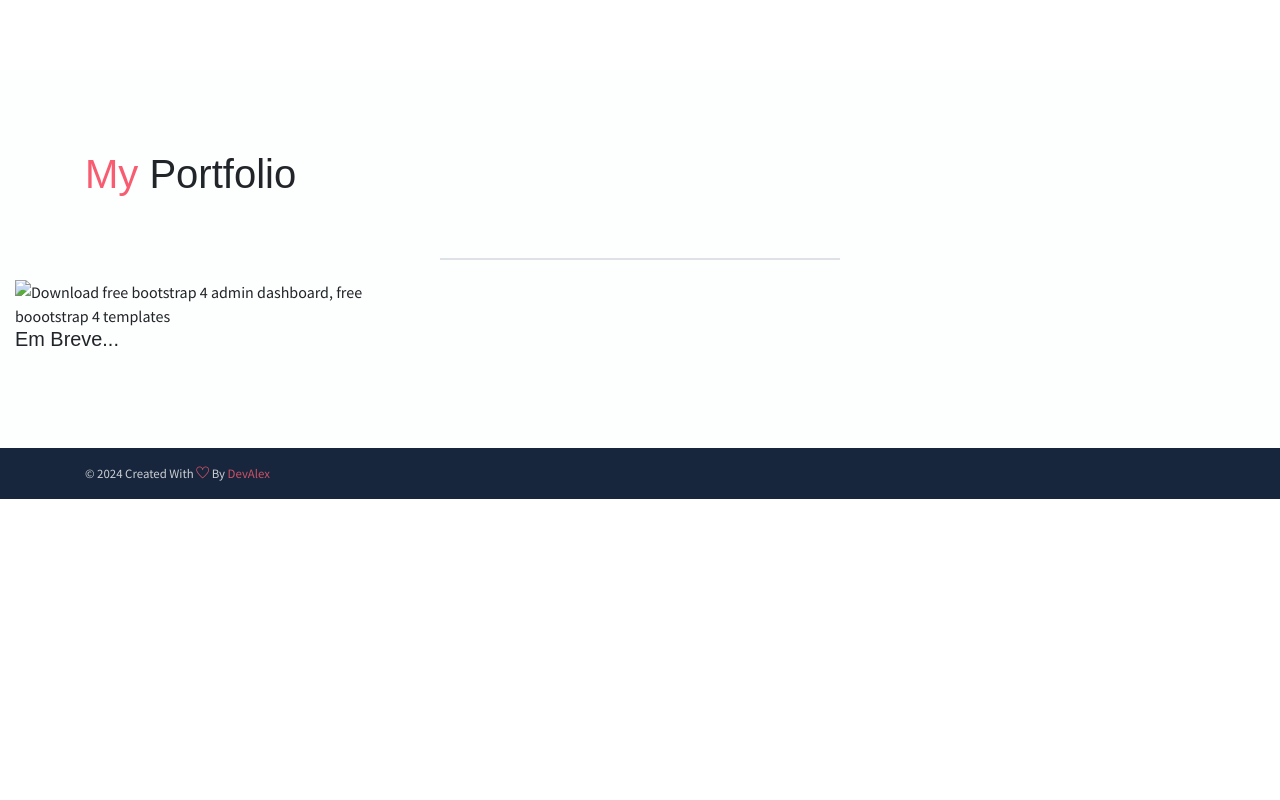
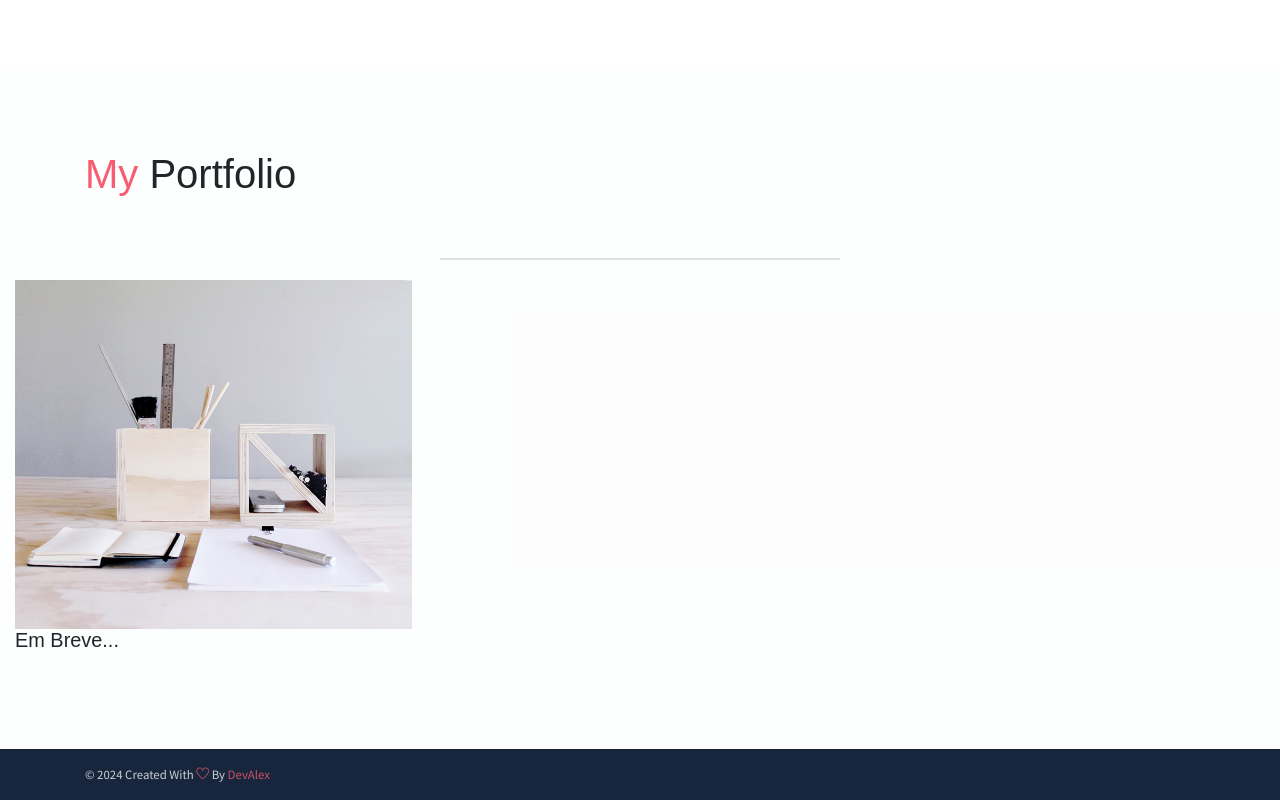
Before and after one commit to Alex-Santos21/Meu-portif-lio, a website: page index.html in a window 1280 px wide. Shown: the part 1720-2520 px from the top of the page. Before the commit the page ends 2219 px from the top, so only its background shows below. Drawn offline with Linux system fonts and the light colour scheme; some packages are replaced by stand-ins of ours; files that its build step writes are made by us from their sources; files whose address does not match are found by name.

Commit message:
Update index.html

```diff
--- a/index.html
+++ b/index.html
@@ -208,10 +208,10 @@
         </div>
         <div class="col-md-6 col-lg-4 web">
             <div class="portfolio-item">
-                <img src="assets/imgs/web-4.jpg" class="img-fluid"
+                <img src="public_html/assets/imgs/portifolio.jpg" class="img-fluid"
                     alt="Download free bootstrap 4 admin dashboard, free boootstrap 4 templates">
                 <div class="content-holder">
-                    <a class="img-popup" href="assets/imgs/web-4.jpg"></a>
+                    <a class="img-popup" href="public_html/assets/imgs/portifolio.jpg"></a>
                     <div class="text-holder">
                         <h6 class="title">Em Breve... <breve class=""></breve>
                         </h6>
```
